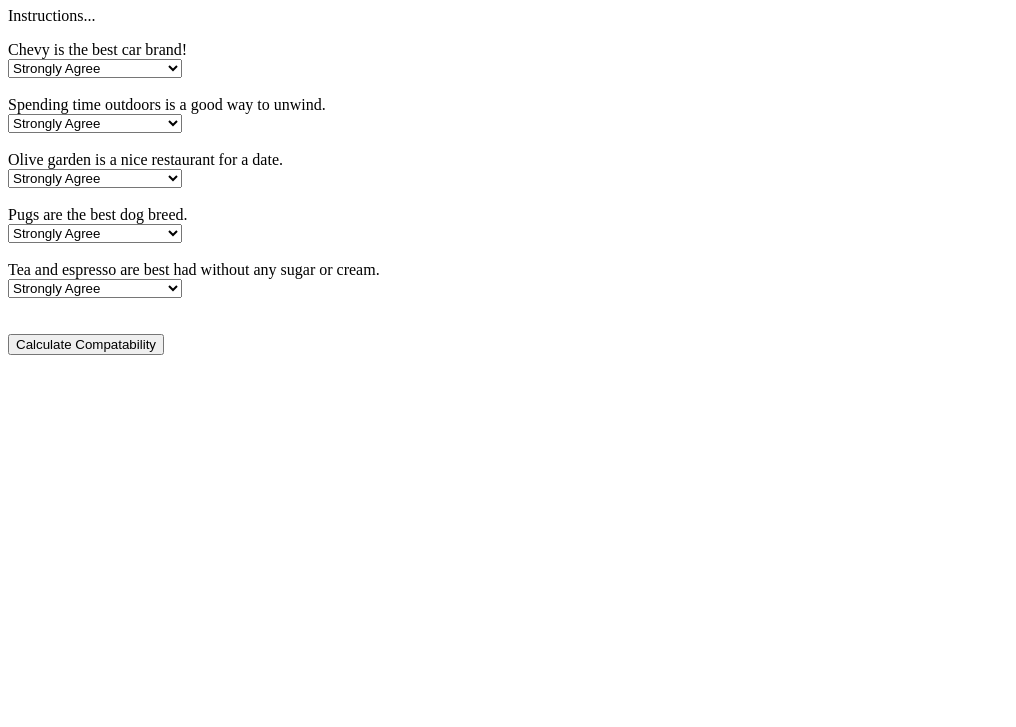
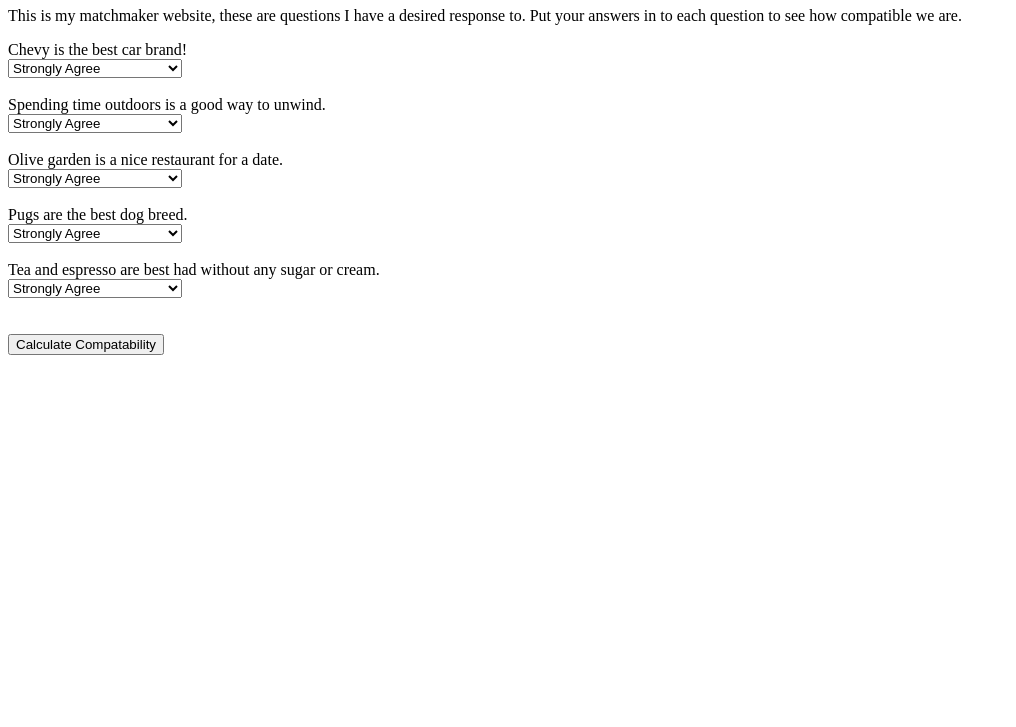
Before and after one commit to raapscallion/matchmaker-js, a website: page static/index.html in a window 1280 px wide. Shown: the part 73-800 px from the top of the page, without its empty margins (0-1016 px from the left). Drawn offline with Linux system fonts and the light colour scheme.

Commit message:
Update index.html

```diff
--- a/static/index.html
+++ b/static/index.html
@@ -8,7 +8,7 @@
 
 <body>
     <h1> Matchmaker Lite</h1>
-    <p>Instructions...</p>
+    <p>This is my matchmaker website, these are questions I have a desired response to. Put your answers in to each question to see how compatible we are.</p>
 
     <label>Chevy is the best car brand!</label><br />
     <select id="q1">
```
